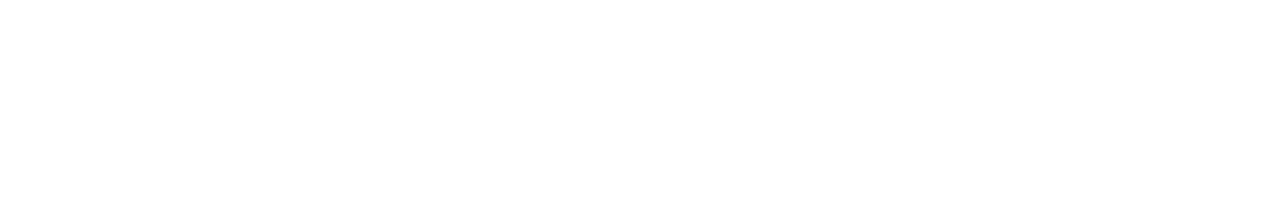
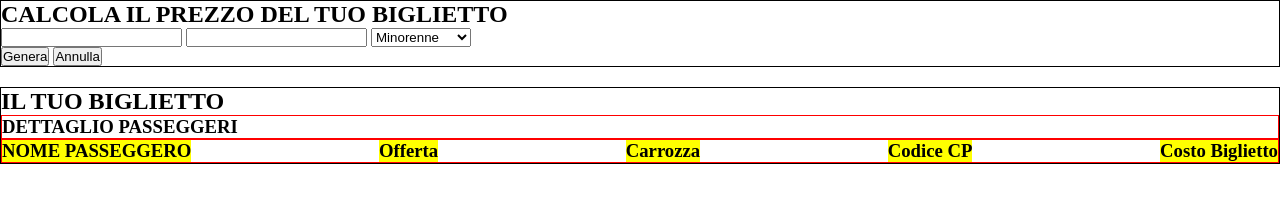
Before and after one commit to Brandon-Ladson/js-biglietto-treno-form, a plain HTML site: page index.html in a window 1280 px wide. Drawn offline with Linux system fonts and the light colour scheme.

Commit message:
creazione struttura html e css

```diff
--- a/css/style.css
+++ b/css/style.css
@@ -3,3 +3,23 @@
   padding: 0;
   box-sizing: border-box;
 }
+
+section{
+  /* debug */
+  border: 1px solid black;
+  margin-bottom: 20px;
+}
+
+#price-section .row{
+  display: flex;
+  justify-content: space-between;
+  /* debug */
+  border: 1px solid red;
+}
+
+.box{
+  display: flex;
+  flex-direction: column;
+  /* debug */
+  background-color: yellow;
+}
--- a/index.html
+++ b/index.html
@@ -7,7 +7,121 @@
   </head>
   <body>
 
+    <!-- sezione del form -->
+    <section id="form-section">
 
+      <h1>CALCOLA IL PREZZO DEL TUO BIGLIETTO</h1>
+
+      <!-- contenitore -->
+      <div class="container">
+
+        <!-- riga -->
+        <div class="row">
+
+          <form class="" action="index.html" method="post">
+
+            <input type="text" name="" value="">
+
+            <input type="number" name="" value="">
+
+            <select class="" name="">
+
+              <option value="">Minorenne</option>
+
+              <option value="">Maggiorenne</option>
+
+              <option value="">Over 65</option>
+
+            </select>
+
+          </form>
+
+        </div>
+
+        <!-- riga -->
+        <div class="row">
+
+          <button type="button" name="button">Genera</button>
+
+          <button type="button" name="button">Annulla</button>
+
+        </div>
+
+      </div>
+
+    </section>
+
+    <!-- sezione del costo -->
+    <section id="price-section">
+
+      <h1>IL TUO BIGLIETTO</h1>
+
+      <!-- riga -->
+      <div class="row">
+
+        <h3>DETTAGLIO PASSEGGERI</h3>
+
+      </div>
+
+      <!-- riga -->
+      <div class="row">
+
+        <!-- box -->
+        <div class="box">
+
+          <h3>NOME PASSEGGERO</h3>
+
+          <h3 id="nomeutente"></h3>
+
+        </div>
+
+        <!-- box -->
+        <div class="box">
+
+          <h3>Offerta</h3>
+
+          <div id="scontoutente" class="">
+
+          </div>
+
+        </div>
+
+        <!-- box -->
+        <div class="box">
+
+          <h3>Carrozza</h3>
+
+          <div id="carrozzautente" class="">
+
+          </div>
+
+        </div>
+
+        <!-- box -->
+        <div class="box">
+
+          <h3>Codice CP</h3>
+
+          <div id="codiceutente" class="">
+
+          </div>
+
+        </div>
+
+        <!-- box -->
+        <div class="box">
+
+          <h3>Costo Biglietto</h3>
+
+          <div id="costobiglietto" class="">
+
+          </div>
+
+        </div>
+
+      </div>
+
+    </section>
 
 
 
```
